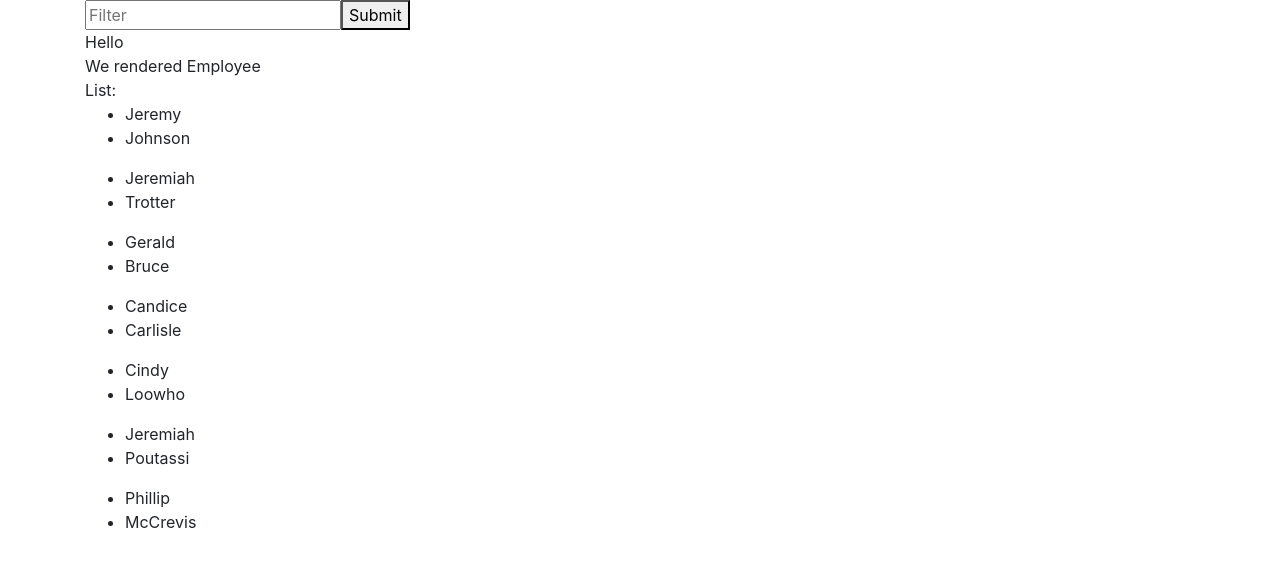
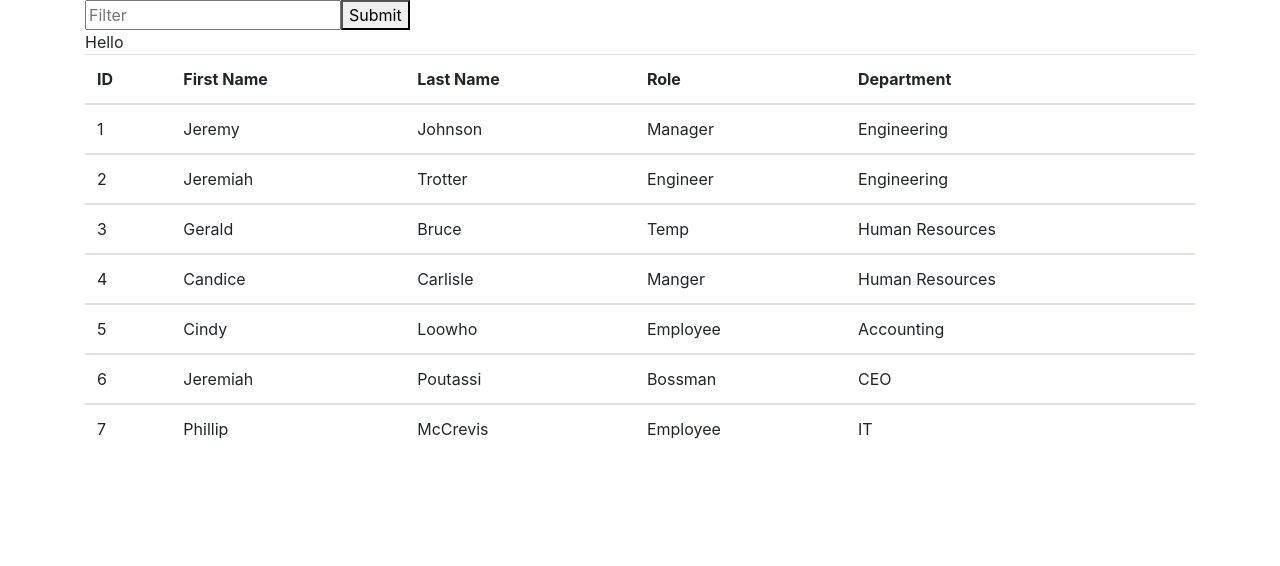
Before and after one commit to cbrittingham14/employee-directory, a React (Create React App) app in the folder employee-directory/: page / in a window 1280 px wide. Shown: the top 566 px of the page. Built offline with nearby package versions, Linux system fonts and the light colour scheme.

Commit message:
added bootstrap table style to render

```diff
--- a/employee-directory/src/components/Container.js
+++ b/employee-directory/src/components/Container.js
@@ -41,7 +41,7 @@ class Container extends Component {
 				<Employee emp={this.state.employees} filter={this.state.filter} />
 			</div>
 		);
-	}
+	};
 
 };
 
--- a/employee-directory/src/components/Employee.js
+++ b/employee-directory/src/components/Employee.js
@@ -1,4 +1,6 @@
 import React from 'react';
+import TableHead from './TableHead';
+import Table from './Table';
 
 const Employee = (props) => {
 
@@ -18,23 +20,24 @@ const Employee = (props) => {
 	});
 
 	toRender = filtered.map(i =>
-		<ul key={i.id}>
-			<li key={i.firstName}>{i.firstName}</li>
-			<li key={i.lastName}>{i.lastName}</li>
-		</ul>
+		<tbody key={i.id}>
+			<tr>
+				<td>{i.id}</td>
+				<td>{i.firstName}</td>
+				<td>{i.lastName}</td>
+				<td>{i.role}</td>
+				<td>{i.department}</td>
+			</tr>
+		</tbody>
+
 	);
 	console.log('all' , all);
 	console.log('filtered array ',filtered)
 	return (
-		<div>
-			<div>We rendered Employee</div>
-			<div>
-				List:
-					<div>
-						{toRender}
-					</div>
-			</div>
-		</div>
+		<Table>
+			<TableHead />
+			{toRender}
+		</Table>
 	);
 };
 
--- /dev/null
+++ b/employee-directory/src/components/Table.js
@@ -0,0 +1,12 @@
+import React from 'react';
+// import TableHead from './TableHead';
+
+const Table = (props) => {
+  return (
+		<table className='table'>
+      {props.children}
+		</table>
+  );
+};
+
+export default Table;
--- /dev/null
+++ b/employee-directory/src/components/TableHead.js
@@ -0,0 +1,17 @@
+import React from 'react';
+
+const TableHead = () => {
+  return (
+    <thead>
+    <tr>
+      <th scope="col">ID</th>
+      <th scope="col">First Name</th>
+      <th scope="col">Last Name</th>
+      <th scope="col">Role</th>
+      <th scope="col">Department</th>
+    </tr>
+  </thead>
+  );
+};
+
+export default TableHead;
```
